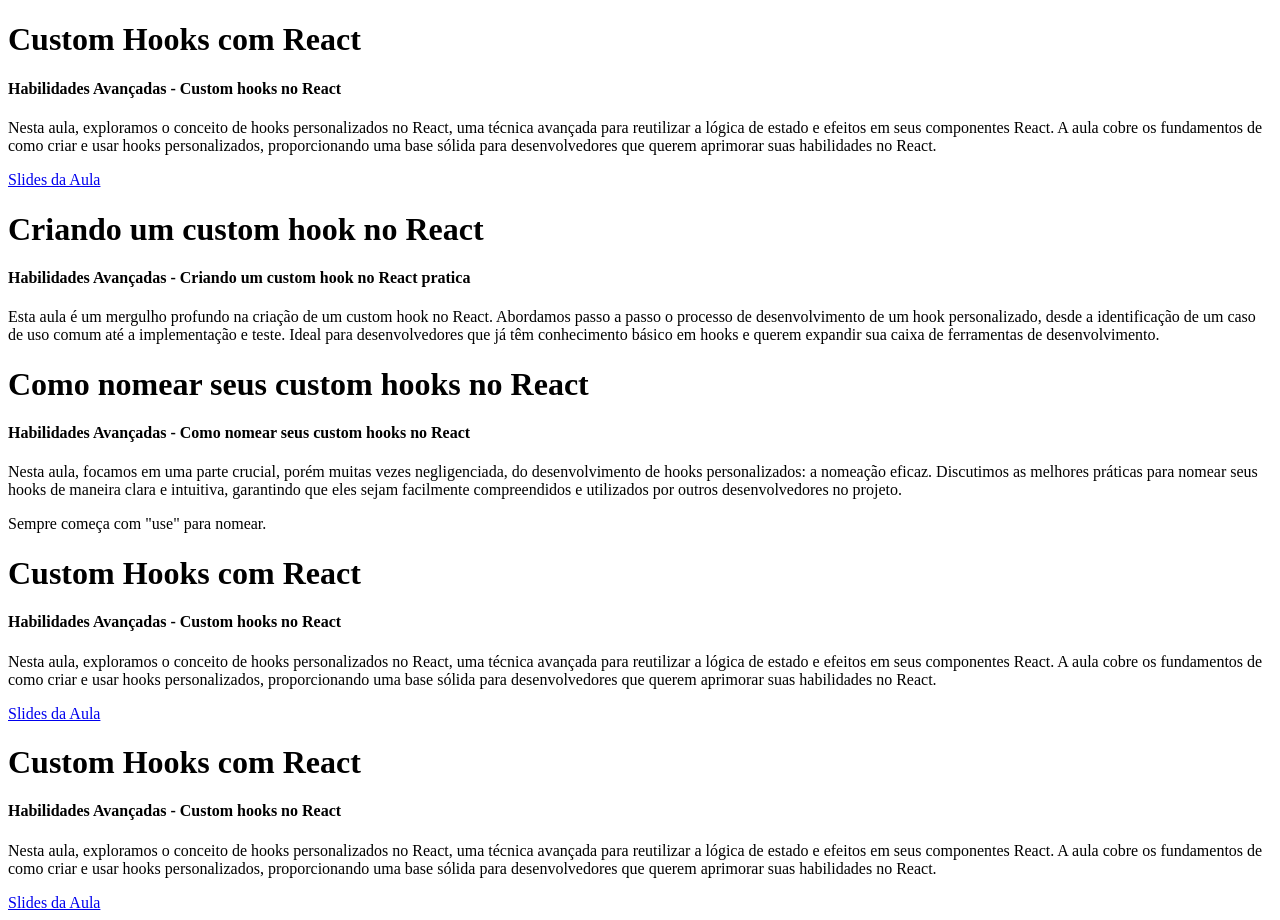
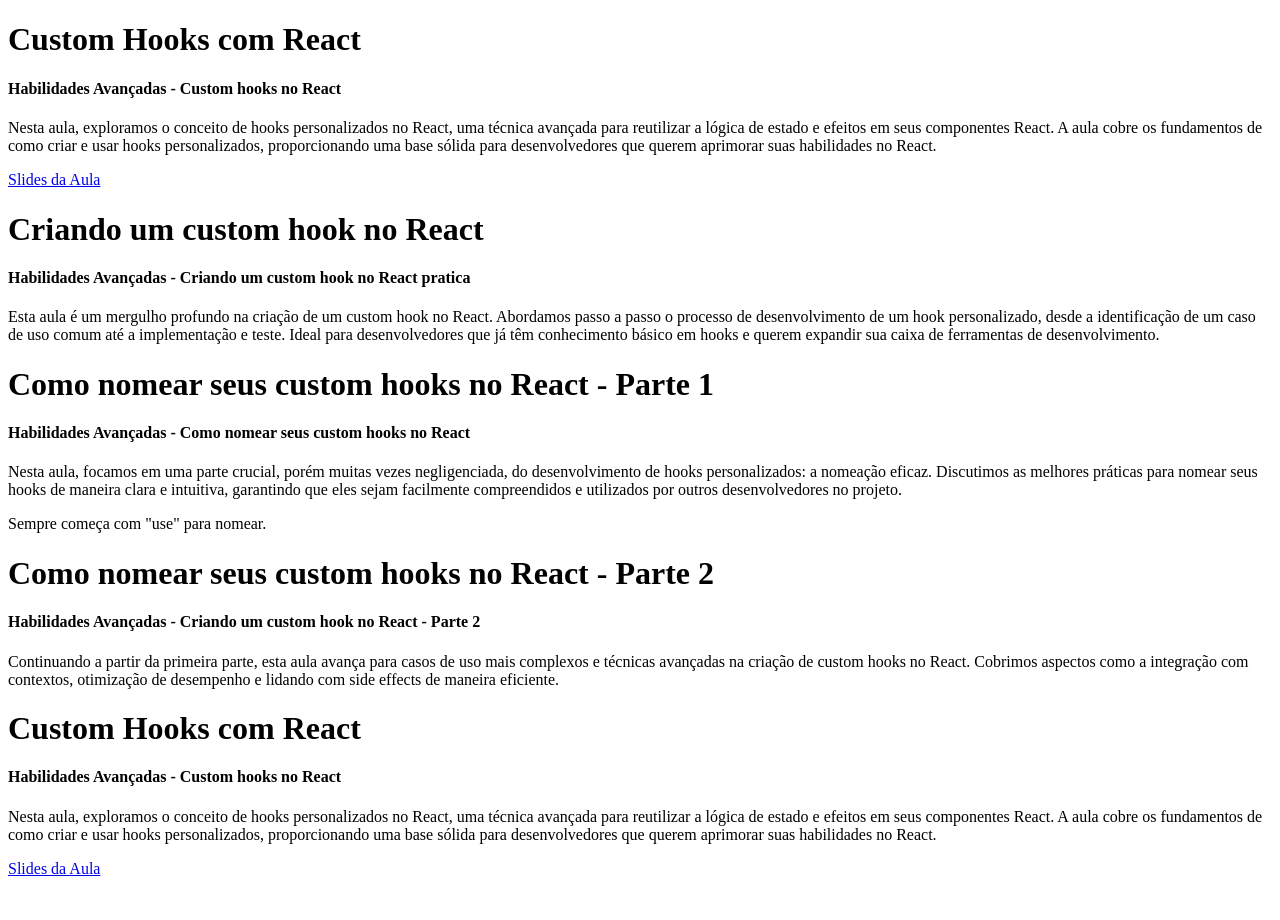
Before and after one commit to FlaviaColiv/JEST_REACT, a plain HTML site: page REACT AVANÇADO/HABILIDADES AVANÇADAS/index.html in a window 1280 px wide. After the commit the page ends 886 px from the top, so only its background shows below. Drawn offline with Linux system fonts and the light colour scheme.

Commit message:
habAvanc 030325 4

```diff
--- a/REACT AVANÇADO/HABILIDADES AVANÇADAS/index.html
+++ b/REACT AVANÇADO/HABILIDADES AVANÇADAS/index.html
@@ -38,7 +38,7 @@
 
     <!-- ok -->
     <div>
-        <h1>Como nomear seus custom hooks no React</h1>
+        <h1>Como nomear seus custom hooks no React - Parte 1</h1>
         <h4>Habilidades Avançadas - Como nomear seus custom hooks no React</h4>
 
         <p>
@@ -52,17 +52,12 @@
     </div>
 
     <div>
-        <h1>Custom Hooks com React</h1>
-        <h4>Habilidades Avançadas - Custom hooks no React</h4>
+        <h1>Como nomear seus custom hooks no React - Parte 2</h1>
+        <h4>Habilidades Avançadas - Criando um custom hook no React - Parte 2</h4>
 
         <p>
-            Nesta aula, exploramos o conceito de hooks personalizados no React, uma técnica avançada para reutilizar a
-            lógica de estado e efeitos em seus componentes React. A aula cobre os fundamentos de como criar e usar hooks
-            personalizados, proporcionando uma base sólida para desenvolvedores que querem aprimorar suas habilidades no
-            React.
+            Continuando a partir da primeira parte, esta aula avança para casos de uso mais complexos e técnicas avançadas na criação de custom hooks no React. Cobrimos aspectos como a integração com contextos, otimização de desempenho e lidando com side effects de maneira eficiente.
         </p>
-
-        <a href="./arquivos/SLIDES REACT CUSTOM HOOKS., (1).pdf">Slides da Aula</a>
     </div>
 
     <div>
```
